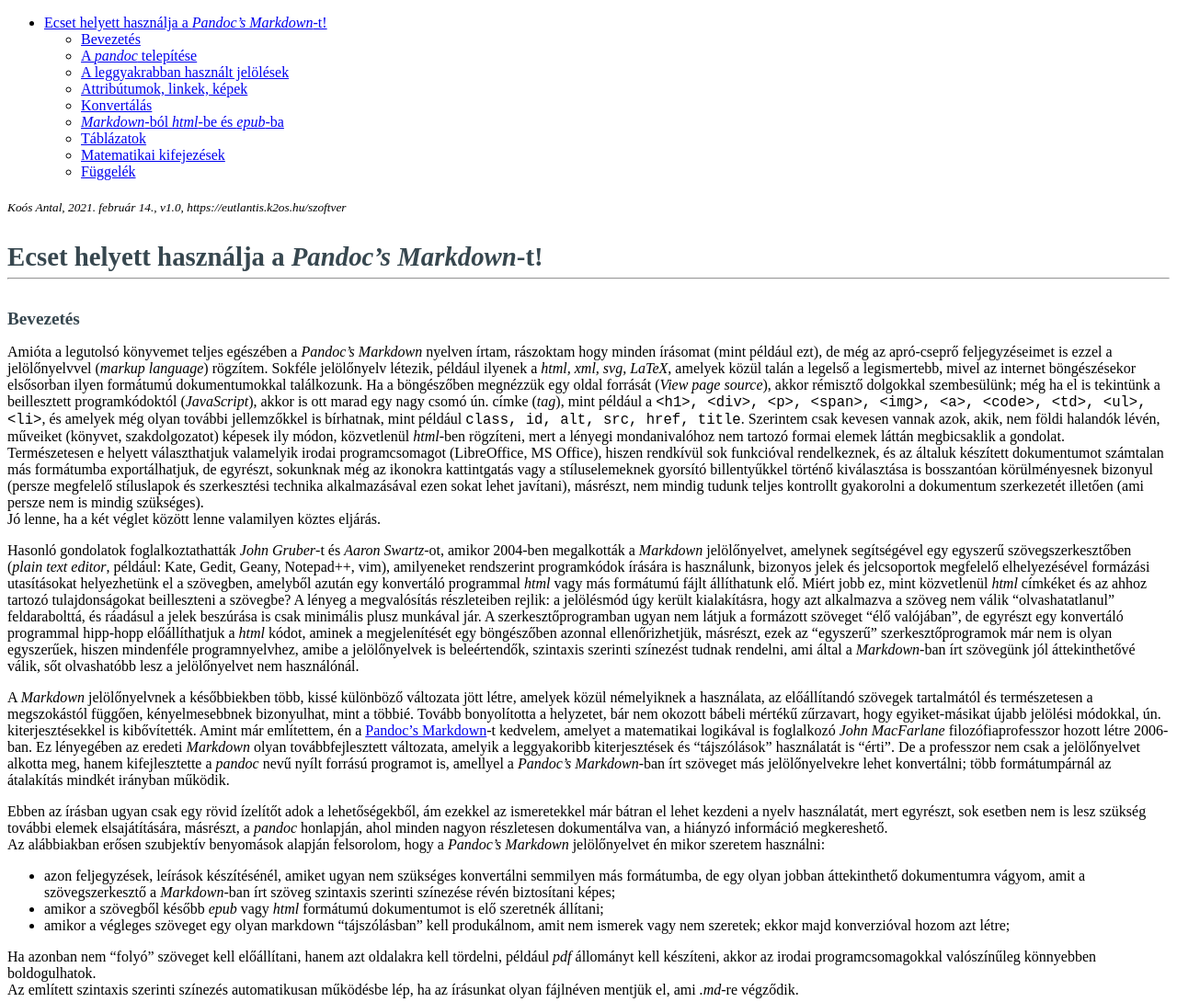
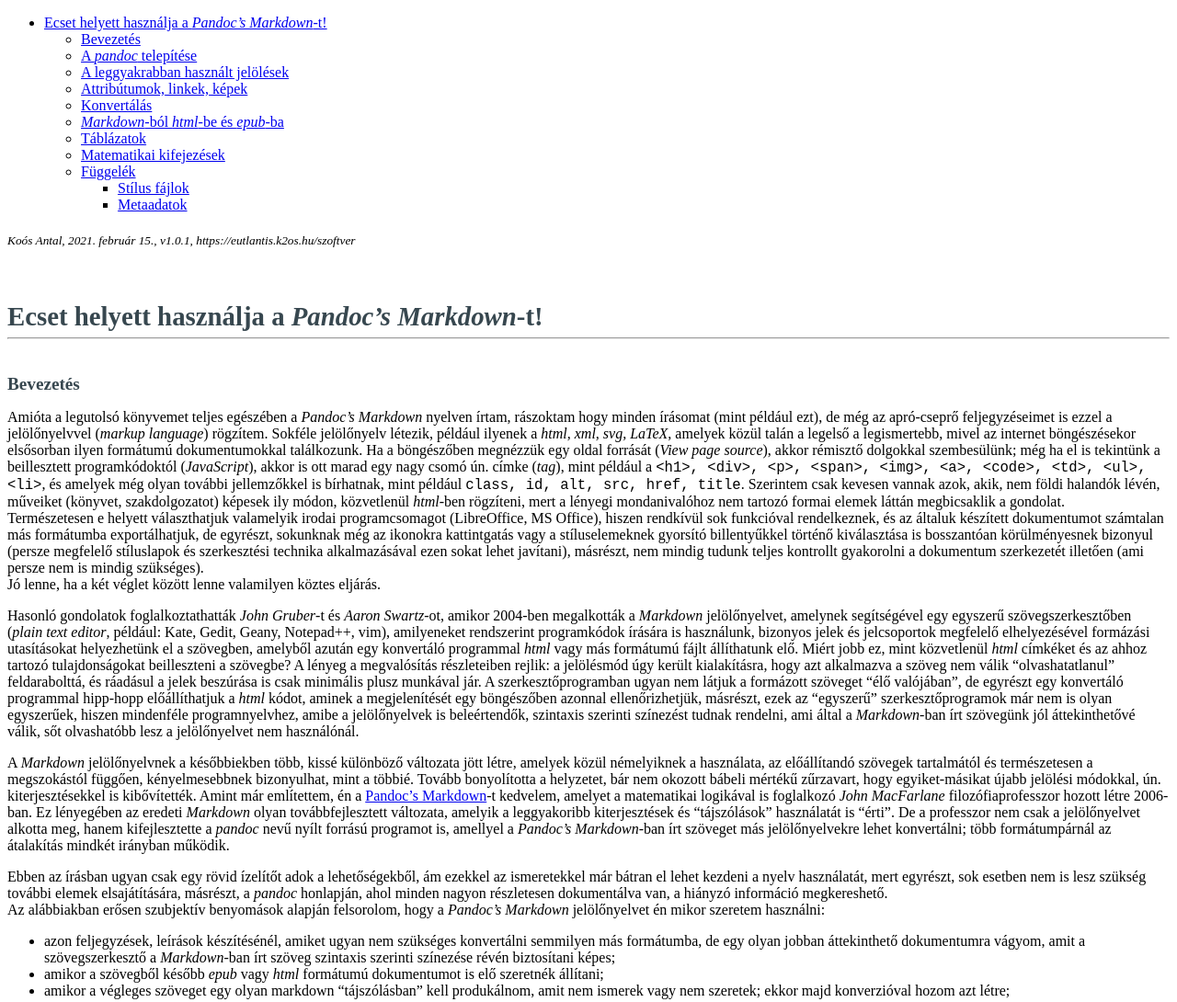
Before and after one commit to kantal/kantals-pandoc-tutorial.github.io, a plain HTML site: page index.html in a window 1280 px wide. Shown: the top 1090 px of the page at 92% size. Drawn offline with Linux system fonts and the light colour scheme.

Commit message:
Minor corrections.

```diff
--- a/docs/mystyle.css
+++ b/docs/mystyle.css
@@ -1,19 +1,23 @@
 <style>
-h1,h2 {
+h1,h2,h3 {
     display: block;
     color: #37474f;
     font-weight: bold;
 }
 h1 {
     font-size: 1.8em;
-    margin: 1em 0 0.2em 0;
+    margin: 2em 0 0.2em 0;
 }
 hr {
     margin: 0 0 2em 0;
     color: #37474f; }
 h2 {
     font-size: 1.2em;
-    margin: 1em 0 0.8em 0;
+    margin: 2em 0 0.8em 0;
+}
+h3 {
+    font-size: 1em;
+    margin: 2em 0 0.8em 0;
 }
 blockquote {
     border-left: 0.5em solid #64285e;
--- a/index.html
+++ b/index.html
@@ -71,21 +71,25 @@
     code span.wa { color: #008000; font-weight: bold; } /* Warning */
   </style>
   <style>
-  h1,h2 {
+  h1,h2,h3 {
       display: block;
       color: #37474f;
       font-weight: bold;
   }
   h1 {
       font-size: 1.8em;
-      margin: 1em 0 0.2em 0;
+      margin: 2em 0 0.2em 0;
   }
   hr {
       margin: 0 0 2em 0;
       color: #37474f; }
   h2 {
       font-size: 1.2em;
-      margin: 1em 0 0.8em 0;
+      margin: 2em 0 0.8em 0;
+  }
+  h3 {
+      font-size: 1em;
+      margin: 2em 0 0.8em 0;
   }
   blockquote {
       border-left: 0.5em solid #64285e;
@@ -129,11 +133,15 @@
 <li><a href="#markdown-ból-html-be-és-epub-ba"><em>Markdown</em>-ból <em>html</em>-be és <em>epub</em>-ba</a></li>
 <li><a href="#táblázatok">Táblázatok</a></li>
 <li><a href="#matematikai-kifejezések">Matematikai kifejezések</a></li>
-<li><a href="#függelék">Függelék</a></li>
+<li><a href="#függelék">Függelék</a>
+<ul>
+<li><a href="#stílus-fájlok">Stílus fájlok</a></li>
+<li><a href="#metaadatok">Metaadatok</a></li>
+</ul></li>
 </ul></li>
 </ul>
 </nav>
-<p><sub><em>Koós Antal, 2021. február 14., v1.0, https://eutlantis.k2os.hu/szoftver</em></sub></p>
+<p><sub><em>Koós Antal, 2021. február 15., v1.0.1, https://eutlantis.k2os.hu/szoftver</em></sub></p>
 <h1 id="ecset-helyett-használja-a-pandocs-markdown-t">Ecset helyett használja a <em>Pandoc’s Markdown</em>-t!</h1>
 <hr />
 <h2 id="bevezetés">Bevezetés</h2>
@@ -386,7 +394,7 @@ A fenti esetekben mindenhol csak egyetlen bemeneti fájlt adtunk meg, de többet
 <p>Amennyiben a <em>html</em> vagy <em>epub</em> formátumra történő konverzión túl mást nem tervezünk, akkor akár <em>html</em> kódot is szerepeltethetünk a bemeneti fájlban, ha feltétlen szükséges.<br />
 A <code>-H</code> kapcsolót többször is alkalmazhatjuk egymásután, és akkor az így felsorolt fájlok tartalma a megadott sorrendben beírásra kerül a <em>html</em> <code>&lt;head&gt;</code> részébe, azaz nem csak <em>css</em>-t, hanem például <code>&lt;script&gt;</code> szekciót is beilleszthetünk.</p>
 <h2 id="táblázatok">Táblázatok</h2>
-<p>Az előző fejezet utolsó mondatához kapcsolódva be kell vallanom, hogy bizony én a <em>Pandoc’s Markdown</em> nyelven készült szövegben a táblázatokat <em>html</em> kóddal adom meg, mert bármelyik <em>markdown</em> verzióval is próbálkozom, mindegyik igen nehézkesnek bizonyul a táblázatok megadási módját illetően. Bár vannak erre segédprogramok meg webes szolgáltatások, a <em>html</em> kódok használata sokkal gyorsabb és szinte elhibázni sem lehet. Az alábbi példából kiviláglik, hogy a <em>html</em> kódba beilleszthetjük a már megismert szerkezeteket is:</p>
+<p>Az előző fejezet végéhez kapcsolódva be kell vallanom, hogy bizony én a <em>Pandoc’s Markdown</em> nyelven készült szövegben a táblázatokat <em>html</em> kóddal adom meg, mert bármelyik <em>markdown</em> verzióval is próbálkozom, mindegyik igen nehézkesnek bizonyul a táblázatok megadási módját illetően. Bár vannak erre segédprogramok meg webes szolgáltatások, a <em>html</em> kódok használata sokkal gyorsabb és szinte elhibázni sem lehet. Az alábbi példából kiviláglik, hogy a <em>html</em> kódba beilleszthetjük a már megismert szerkezeteket is:</p>
 <div class="sourceCode" id="cb25"><pre class="sourceCode markdown"><code class="sourceCode markdown"><span id="cb25-1"><a href="#cb25-1" aria-hidden="true"></a><span class="kw">&lt;table&gt;&lt;tr&gt;&lt;td&gt;</span></span>
 <span id="cb25-2"><a href="#cb25-2" aria-hidden="true"></a><span class="in">~~~ {#pycode1 .python .numberLines startFrom=&quot;100&quot;}</span></span>
 <span id="cb25-3"><a href="#cb25-3" aria-hidden="true"></a><span class="in">#! /usr/bin/env python3</span></span>
@@ -432,6 +440,7 @@ A <code>-H</code> kapcsolót többször is alkalmazhatjuk egymásután, és akko
 <pre><code>pandoc  --highlight-style tango  -H mystyle.css  -o doksi.epub
         --mathml  --metadata title=&quot;Pandoc demo&quot;  doksi.md</code></pre>
 <h2 id="függelék">Függelék</h2>
+<h3 id="stílus-fájlok">Stílus fájlok</h3>
 <p>A <em>css</em> fájlban szerepeltethetjük azokat az <em>id</em>-ket és <em>class</em>-okat is, amelyeket a kapcsos zárójelekben megadtunk. Egy példa a “mystyle.css” fájl egy lehetséges megvalósítására:</p>
 <div class="sourceCode" id="függelék-css"><pre class="sourceCode css"><code class="sourceCode css"><span id="függelék-css-1"><a href="#függelék-css-1" aria-hidden="true"></a>&lt;style<span class="op">&gt;</span></span>
 <span id="függelék-css-2"><a href="#függelék-css-2" aria-hidden="true"></a>h1<span class="op">,</span>h2 {</span>
@@ -478,7 +487,8 @@ A <code>-H</code> kapcsolót többször is alkalmazhatjuk egymásután, és akko
 <span id="függelék-css-43"><a href="#függelék-css-43" aria-hidden="true"></a>    <span class="kw">color</span>: <span class="cn">darkgreen</span><span class="op">;</span></span>
 <span id="függelék-css-44"><a href="#függelék-css-44" aria-hidden="true"></a>}</span>
 <span id="függelék-css-45"><a href="#függelék-css-45" aria-hidden="true"></a>&lt;/style<span class="op">&gt;</span></span></code></pre></div>
-<p>Egy <em>metadata</em> fájl:</p>
+<h3 id="metaadatok">Metaadatok</h3>
+<p>A metaadatokat többféleképpen is átadhatjuk a <em>pandoc</em>-nak, az alábbiakban ezt egy <em>yaml</em> formátumú fájl segítségével tesszük meg:</p>
 <div class="sourceCode" id="függelék-meta"><pre class="sourceCode yaml"><code class="sourceCode yaml"><span id="függelék-meta-1"><a href="#függelék-meta-1" aria-hidden="true"></a><span class="pp">---</span></span>
 <span id="függelék-meta-2"><a href="#függelék-meta-2" aria-hidden="true"></a><span class="fu">title</span><span class="kw">:</span></span>
 <span id="függelék-meta-3"><a href="#függelék-meta-3" aria-hidden="true"></a><span class="at">  </span><span class="kw">-</span><span class="at"> </span><span class="fu">type</span><span class="kw">:</span><span class="at"> main</span></span>
@@ -494,6 +504,6 @@ A <code>-H</code> kapcsolót többször is alkalmazhatjuk egymásután, és akko
 <span id="függelék-meta-13"><a href="#függelék-meta-13" aria-hidden="true"></a><span class="fu">subject</span><span class="kw">:</span><span class="at"> krimi, thriller</span></span>
 <span id="függelék-meta-14"><a href="#függelék-meta-14" aria-hidden="true"></a><span class="fu">description</span><span class="kw">:</span><span class="at"> Könnyed kikapcsolódást nyújtó ponyvaregény</span></span>
 <span id="függelék-meta-15"><a href="#függelék-meta-15" aria-hidden="true"></a><span class="co">...</span></span></code></pre></div>
-<p>Vigyázat, a <em>yaml</em> formátumú fájl érzékeny az indentálásra, a sorok hosszára és még egyebekre is; mindenképpen tájékozódjunk a képzését illetően!</p>
+<p>A fenti szövegben a <code>---</code> és <code>...</code> az adatok kezdetét és a végét jelöli. Vigyázat, a <em>yaml</em> formátumú fájl érzékeny az indentálásra, a sorok hosszára és még egyebekre is; mindenképpen tájékozódjunk a képzését illetően!</p>
 </body>
 </html>
```
Also changed, not shown: 1 other file.
